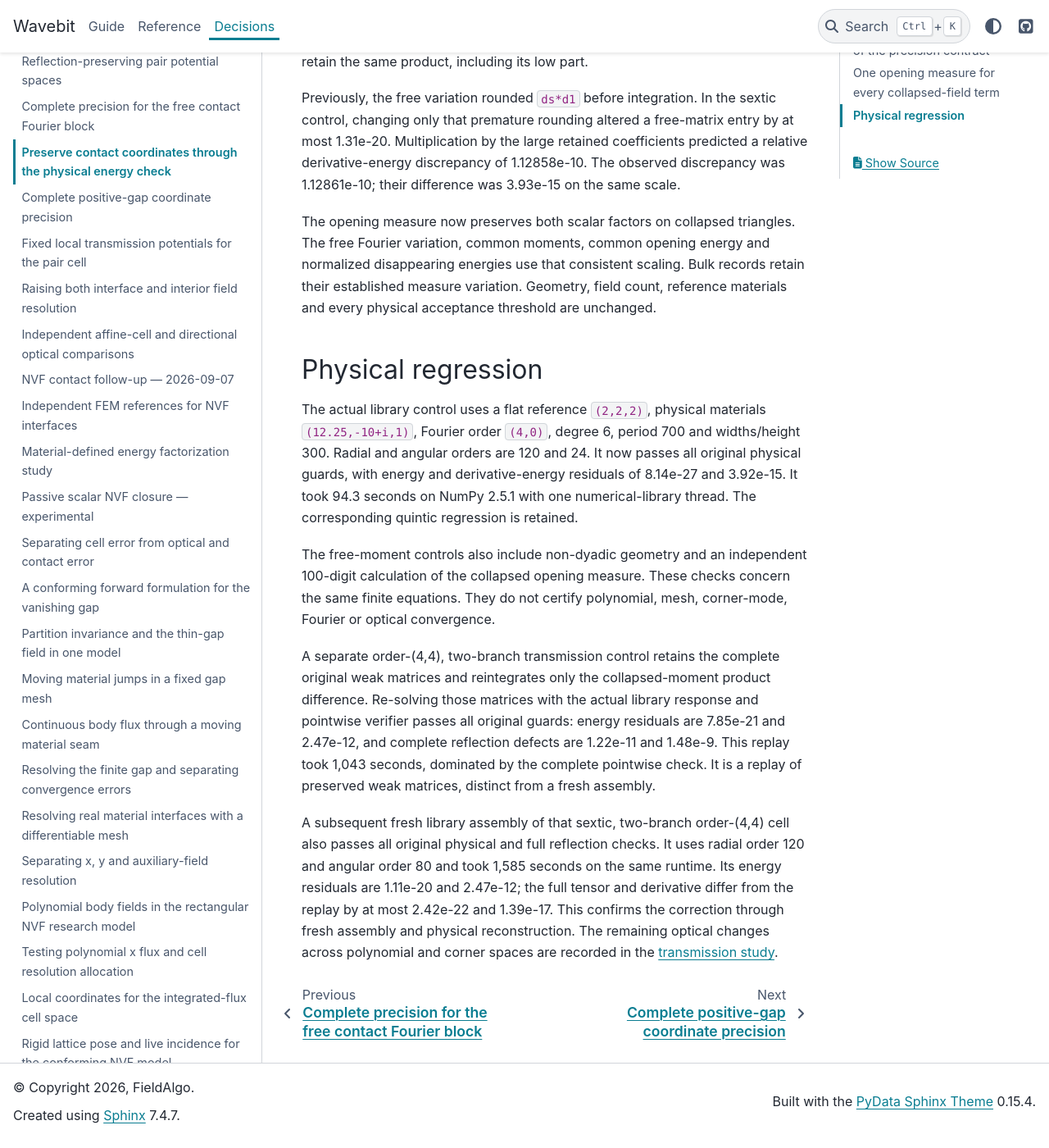
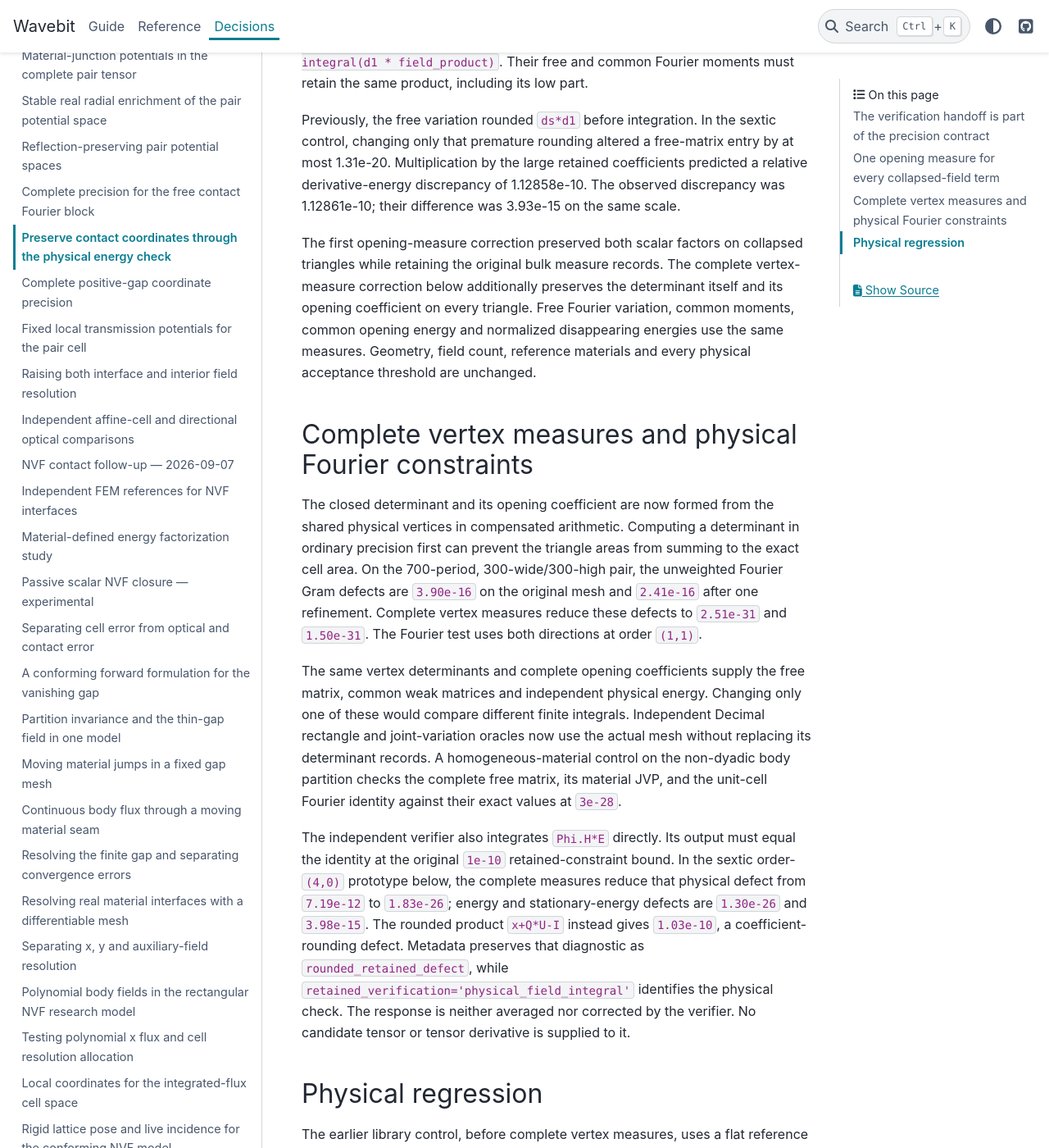
Before and after one commit to fieldalgo/wavebit, a Sphinx documentation site: the page built from docs/nvf-contact-energy-coordinates.md, in a window 1280 px wide and 1400 px high, scrolled down 2025 px. Shown: the whole window at 82% size. Built offline with Sphinx 7.4.7 and the PyData theme 0.15.4, drawn with Linux system fonts in a browser that asks for light colours; some of the changed text lies outside the part shown.

Commit message:
Preserve complete physical measures in contact fields and constraints
Form contact triangle determinants and opening coefficients from shared vertices before rounding. Verify the retained Fourier constraint from the complete physical field, keeping the rounded-matrix defect visible and every acceptance bound unchanged.

Co-authored-by: Codex <noreply@openai.com>

```diff
--- a/docs/nvf-contact-energy-coordinates.md
+++ b/docs/nvf-contact-energy-coordinates.md
@@ -54,11 +54,12 @@ alternating seven-repeat timing of 512 quadrature points, 81 modes and 162
 output columns measured a 1.45-fold reduction in this product's median time.
 This is a product measurement, not an end-to-end solver timing.
 
-Three corruption controls independently alter the candidate tensor, its
-derivative, or only the physical verifier's potential coefficients. All three
-are rejected by the original energy guard. In the last case the original
-weak, retained and flux residuals still pass, so those equations alone cannot
-mask a broken handoff to the physical reconstruction.
+Corruption controls independently alter the candidate tensor, its derivative,
+the physical verifier's potential coefficients, or only its retained Fourier
+field. The original energy or directly integrated Fourier-mean guard rejects
+each change. When only verifier coordinates change, the original weak,
+rounded retained and flux diagnostics still pass; those equations alone
+cannot mask a broken handoff to the physical reconstruction.
 
 ## One opening measure for every collapsed-field term
 
@@ -74,15 +75,45 @@ predicted a relative derivative-energy discrepancy of 1.12858e-10. The
 observed discrepancy was 1.12861e-10; their difference was 3.93e-15 on the
 same scale.
 
-The opening measure now preserves both scalar factors on collapsed triangles.
-The free Fourier variation, common moments, common opening energy and
-normalized disappearing energies use that consistent scaling. Bulk records
-retain their established measure variation. Geometry, field count, reference
+The first opening-measure correction preserved both scalar factors on
+collapsed triangles while retaining the original bulk measure records.
+The complete vertex-measure correction below additionally preserves the
+determinant itself and its opening coefficient on every triangle. Free
+Fourier variation, common moments, common opening energy and normalized
+disappearing energies use the same measures. Geometry, field count, reference
 materials and every physical acceptance threshold are unchanged.
+
+## Complete vertex measures and physical Fourier constraints
+
+The closed determinant and its opening coefficient are now formed from the
+shared physical vertices in compensated arithmetic. Computing a determinant
+in ordinary precision first can prevent the triangle areas from summing to
+the exact cell area. On the 700-period, 300-wide/300-high pair, the unweighted
+Fourier Gram defects are `3.90e-16` on the original mesh and `2.41e-16` after
+one refinement. Complete vertex measures reduce these defects to `2.51e-31`
+and `1.50e-31`. The Fourier test uses both directions at order `(1,1)`.
+
+The same vertex determinants and complete opening coefficients supply the
+free matrix, common weak matrices and independent physical energy. Changing
+only one of these would compare different finite integrals. Independent
+Decimal rectangle and joint-variation oracles now use the actual mesh without
+replacing its determinant records. A homogeneous-material control on the
+non-dyadic body partition checks the complete free matrix, its material JVP,
+and the unit-cell Fourier identity against their exact values at `3e-28`.
+
+The independent verifier also integrates `Phi.H*E` directly. Its output must
+equal the identity at the original `1e-10` retained-constraint bound. In the
+sextic order-`(4,0)` prototype below, the complete measures reduce that physical
+defect from `7.19e-12` to `1.83e-26`; energy and stationary-energy defects are
+`1.30e-26` and `3.98e-15`. The rounded product `x+Q*U-I` instead gives
+`1.03e-10`, a coefficient-rounding defect. Metadata preserves that diagnostic
+as `rounded_retained_defect`, while `retained_verification='physical_field_integral'`
+identifies the physical check. The response is neither averaged nor corrected
+by the verifier. No candidate tensor or tensor derivative is supplied to it.
 
 ## Physical regression
 
-The actual library control uses a flat reference `(2,2,2)`, physical materials
+The earlier library control, before complete vertex measures, uses a flat reference `(2,2,2)`, physical materials
 `(12.25,-10+i,1)`, Fourier order `(4,0)`, degree 6, period 700 and widths/height
 300. Radial and angular orders are 120 and 24. It now passes all original
 physical guards, with energy and derivative-energy residuals of 8.14e-27 and
```
Also changed, not shown: docs/nvf-contact-fourier-precision.md (+14 -5 lines), 9 other files.
